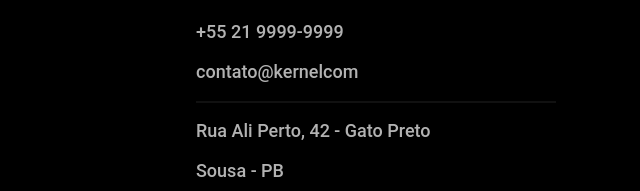
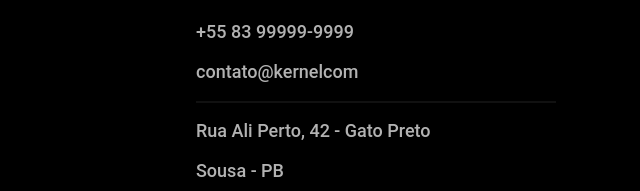
Before and after one commit to lucas8022/lucas8022.github.io, a plain HTML site: page contato.html in a window 1280 px wide. Shown: the part 1988-2179 px from the top of the page, 174-814 px from the left. Drawn offline with Linux system fonts and the light colour scheme.

Commit message:
v-final1.0

```diff
--- a/contato.html
+++ b/contato.html
@@ -127,7 +127,7 @@
       <div class="footer-contato">
         <h3 class="font-2-l-b cor-0">Contato</h3>
         <ul class="font-2-m cor-5">
-          <li><a href="tel:+552199999999">+55 21 9999-9999</a></li>
+          <li><a href="tel:+552199999999">+55 83 99999-9999</a></li>
           <li><a href="mailto:contato@kernel.com">contato@kernelcom</a></li>
           <li>Rua Ali Perto, 42 - Gato Preto</li>
           <li>Sousa - PB</li>
```
